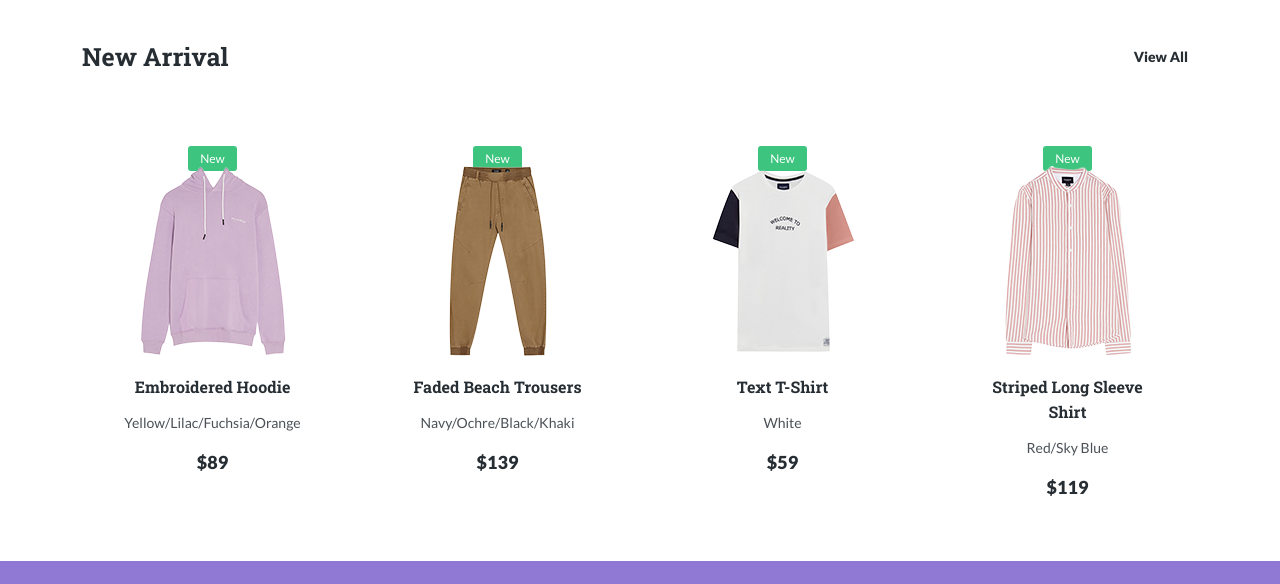
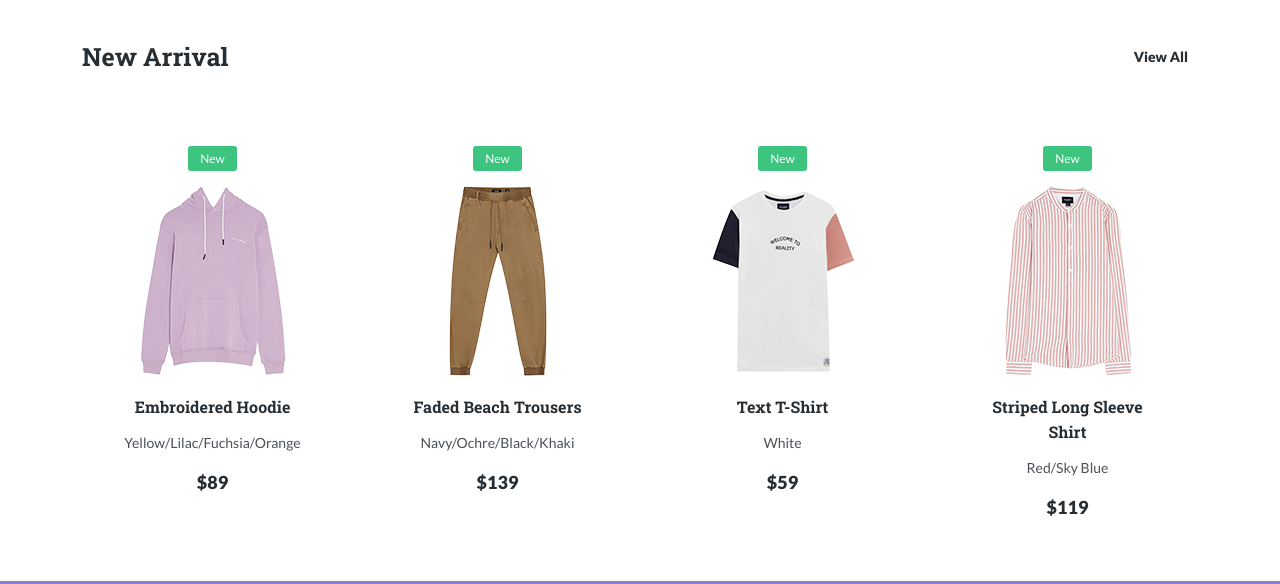
Before and after one commit to Vietta7/Willberries, a plain HTML site: page index.html in a window 1280 px wide. Shown: the part 1488-2072 px from the top of the page. Drawn offline with nearby package versions, Linux system fonts and the light colour scheme.

Commit message:
Add files via upload

```diff
--- a/css/style.css
+++ b/css/style.css
@@ -222,10 +222,15 @@ body {
   padding-right: 35px;
 }
 
+
 .goods-card.lable {
   left: 18px;
   top: 18px;
   position: absolute;
+}
+
+.goods-image {
+  padding-top: 20px;
 }
 
 .goods-title {
```
